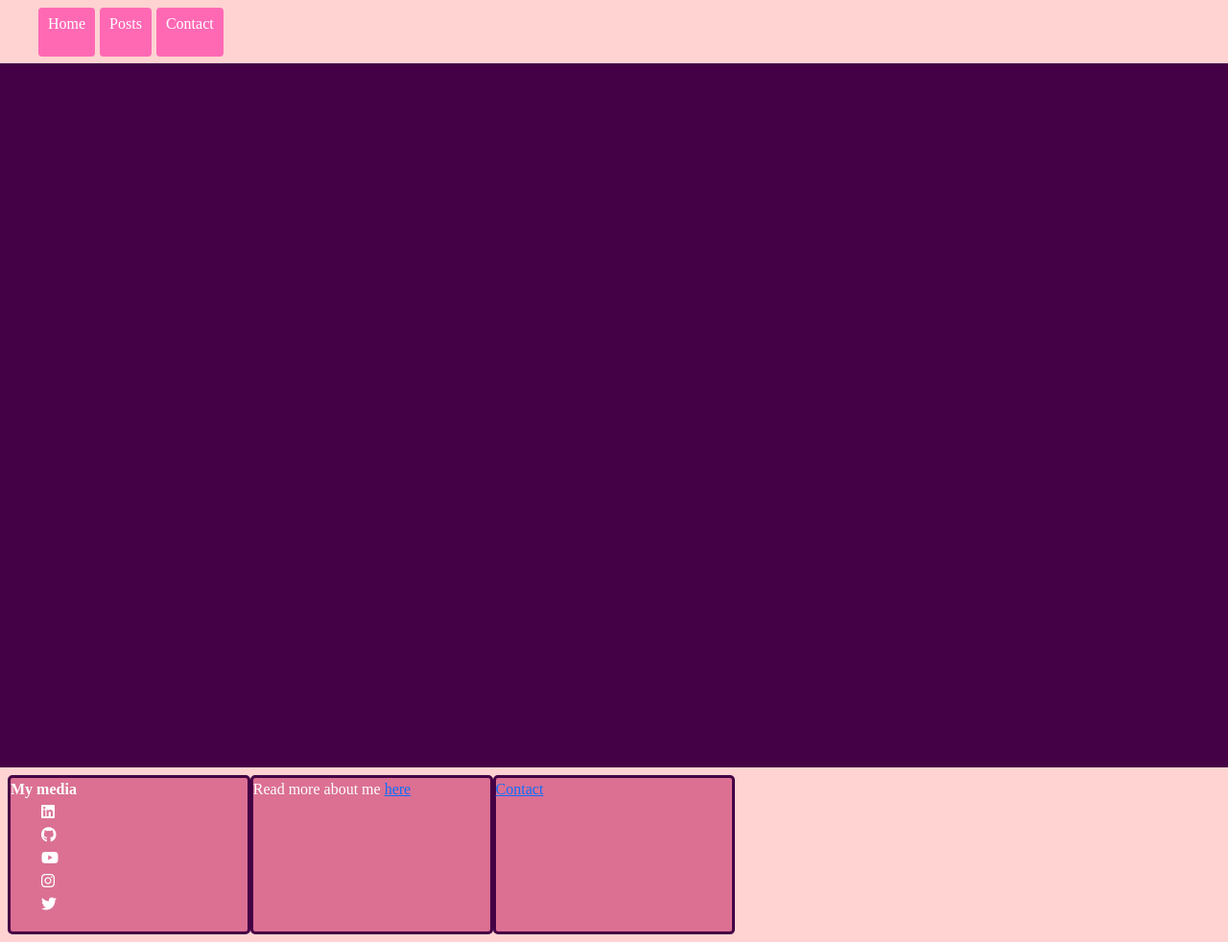
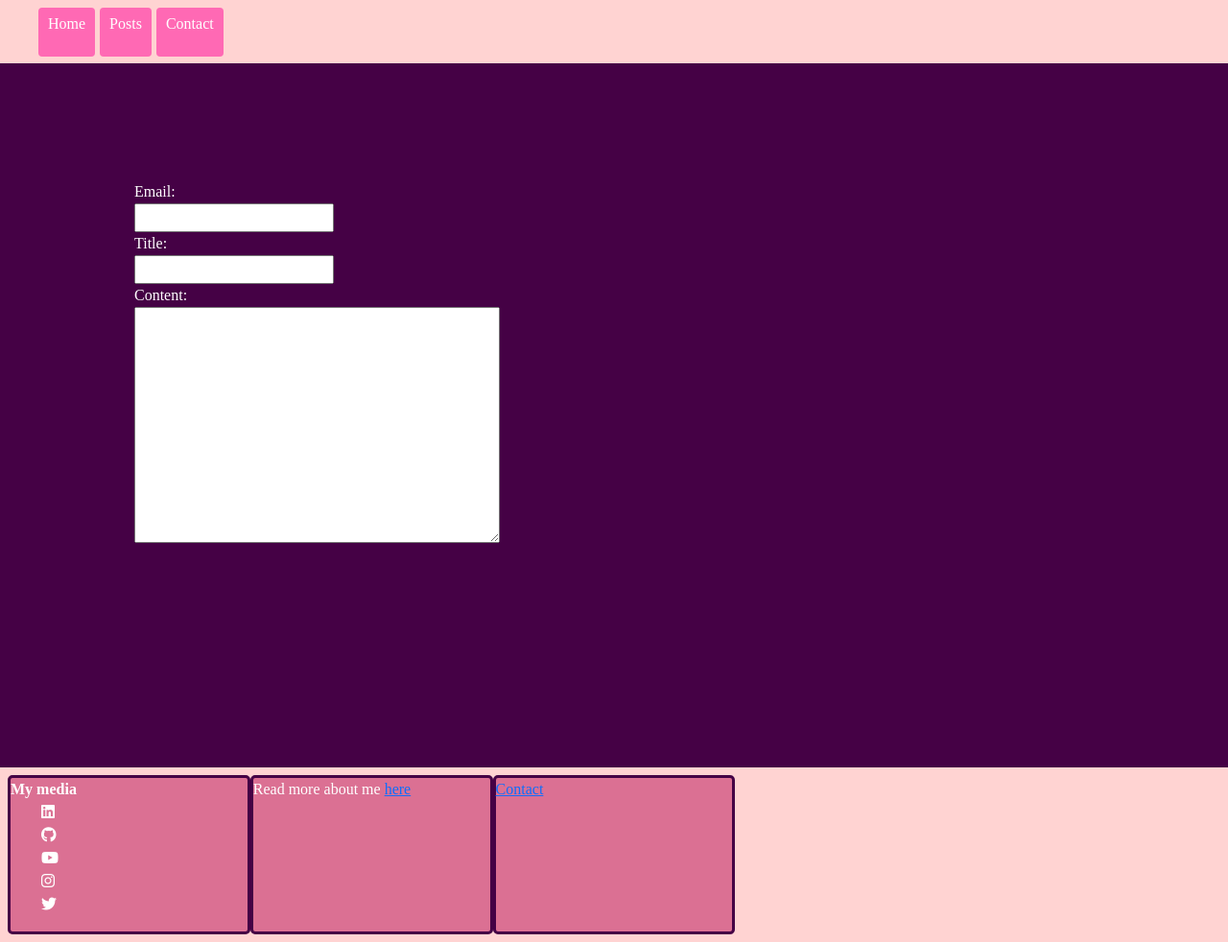
Before and after one commit to Uncle-Moris/MyBlog, a Django app: page /contact/ in a window 1280 px wide. Shown: the whole page at 96% size. Run offline with Django 4.2, Linux system fonts and the light colour scheme; some libraries are stand-ins or nearby versions.

Commit message:
Contact: form, style, template, routing

```diff
--- /dev/null
+++ b/my_blog/main/forms.py
@@ -0,0 +1,7 @@
+from django import forms
+
+
+class ContactForm(forms.Form):
+    email = forms.EmailField()
+    title = forms.CharField(widget=forms.TextInput())
+    content = forms.CharField(widget=forms.Textarea)
--- a/my_blog/main/static/main/css/style.css
+++ b/my_blog/main/static/main/css/style.css
@@ -1,3 +1,7 @@
+*, *::before, *::after{
+    box-sizing: border-box;
+}
+
 .default{
     position: relative;
     background-color: rgb(69, 1, 69);
@@ -10,7 +14,6 @@
     height: 100vh;
 }
 .my-header{
-    box-sizing: border-box;
     width: 100%;
     height: 6px;
     background-color: navy;
@@ -20,7 +23,6 @@
 
 .posts{
     position: absolute;
-    box-sizing: border-box;
     list-style-type: none;
     height: auto;
     padding-top: -1500px;
@@ -95,7 +97,6 @@ i:hover {
 }
 
 .nav-bar{
-    box-sizing: border-box;
     background-color: rgb(610, 211, 210);
     padding: 8px;
     margin: 0;
@@ -105,7 +106,6 @@ i:hover {
 }
 
 .my-media {
-    box-sizing: border-box;
     width: 20%;
     height: auto;
     background-color: palevioletred;
@@ -122,9 +122,17 @@ i:hover {
 }
 
 .content{
-    box-sizing:border-box;
     position: relative;
     width: 100%;
     height: 100%;
     display: block;
 }
+
+
+.my-form {
+    position: center;
+    margin: 100px;
+    padding: 40px;
+    width: 200px;
+    height: 200px;
+}
--- a/my_blog/main/templates/main/contact.html
+++ b/my_blog/main/templates/main/contact.html
@@ -4,4 +4,9 @@
 
 {% block content %}
 <h1>Contact. <strong>Work in progress ...</strong></h1>
+<form action="post" class="my-form">
+
+    {{ form.as_table }}
+</form>
+
 {% endblock %}
--- a/my_blog/main/views.py
+++ b/my_blog/main/views.py
@@ -1,4 +1,5 @@
 from django.shortcuts import render
+from .forms import ContactForm
 
 
 def home(request):
@@ -10,4 +11,5 @@ def about(request):
 
 
 def contact(request):
-    return render(request, 'main/contact.html')
+    form = ContactForm()
+    return render(request, 'main/contact.html', {'form':form})
--- a/my_blog/posts/views.py
+++ b/my_blog/posts/views.py
@@ -13,8 +13,6 @@ def posts_list(request):
     return render(request,'posts/list.html', context)
 
 
-
-
 def posts_details(request, post_id: int):
     post_details = Post.objects.get(pk=post_id)
     context = {'details': post_details}
```
